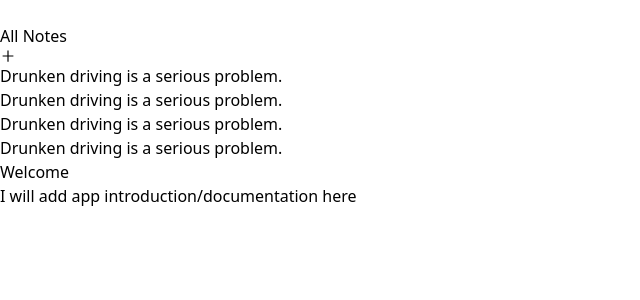
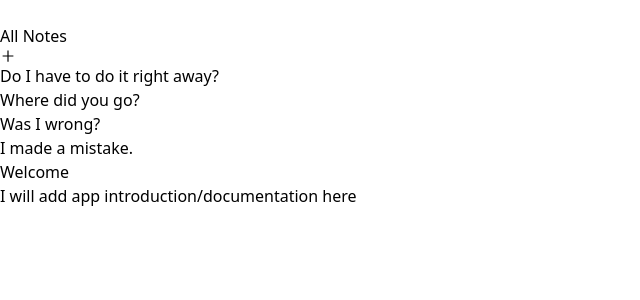
Before and after one commit to Kamil-Budzik/Notebook, a Next.js app: page / in a window 1280 px wide. Shown: the top 300 px of the page, without its empty margins (0-640 px from the left). Built offline with nearby package versions, Linux system fonts and the light colour scheme.

Commit message:
chore: Handle navigation

```diff
--- /dev/null
+++ b/src/components/Navlink/Navlink.tsx
@@ -0,0 +1,21 @@
+import Link from 'next/link';
+import React from 'react';
+
+interface Props {
+  content: string;
+  id: string;
+}
+
+const Navlink = ({ content, id }: Props) => {
+  return (
+    <Link href={`/${id}`}>
+      <a>
+        <li className="cursor-pointer py-2 text-lg font-semibold transition hover:text-sky-500">
+          {content}
+        </li>
+      </a>
+    </Link>
+  );
+};
+
+export default Navlink;
--- a/src/components/Sidebar/Sidebar.tsx
+++ b/src/components/Sidebar/Sidebar.tsx
@@ -1,9 +1,13 @@
 import React from 'react';
 import { AiOutlinePlus } from 'react-icons/ai';
+import mockedData from '../../data/mockedData';
 
 import Input from '../Input/Input';
+import Navlink from '../Navlink/Navlink';
 
 const Sidebar = () => {
+  const links = mockedData.map(({ title, id }) => ({ id, title }));
+
   return (
     <aside>
       <Input />
@@ -14,18 +18,9 @@ const Sidebar = () => {
         </span>
       </div>
       <ul>
-        <li className="cursor-pointer py-2 text-lg font-semibold transition hover:text-sky-500">
-          Drunken driving is a serious problem.
-        </li>
-        <li className="cursor-pointer py-2 text-lg font-semibold transition hover:text-sky-500">
-          Drunken driving is a serious problem.
-        </li>
-        <li className="cursor-pointer py-2 text-lg font-semibold transition hover:text-sky-500">
-          Drunken driving is a serious problem.
-        </li>
-        <li className="cursor-pointer py-2 text-lg font-semibold transition hover:text-sky-500">
-          Drunken driving is a serious problem.
-        </li>
+        {links?.map(({ id, title }) => (
+          <Navlink id={id} content={title} />
+        ))}
       </ul>
     </aside>
   );
```
